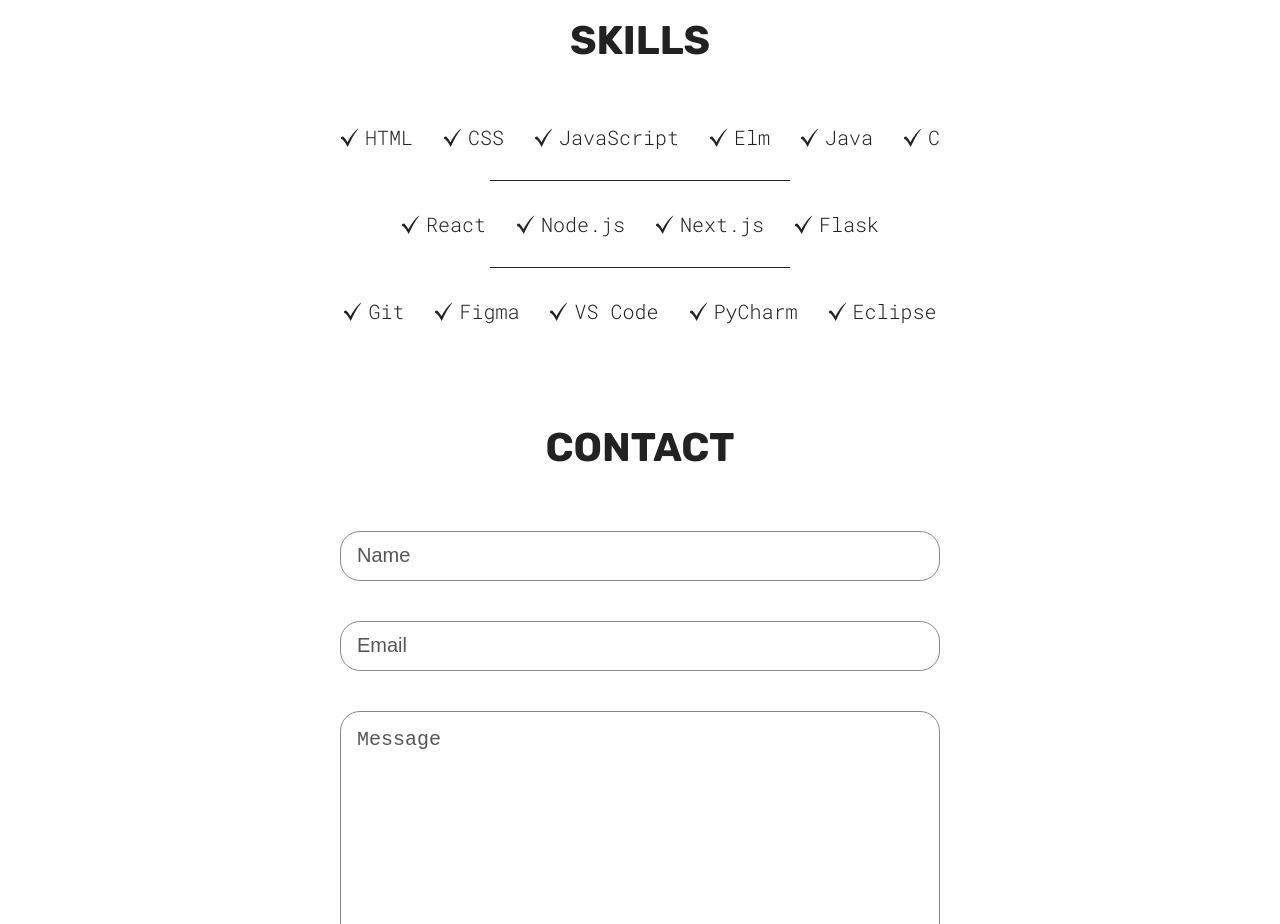
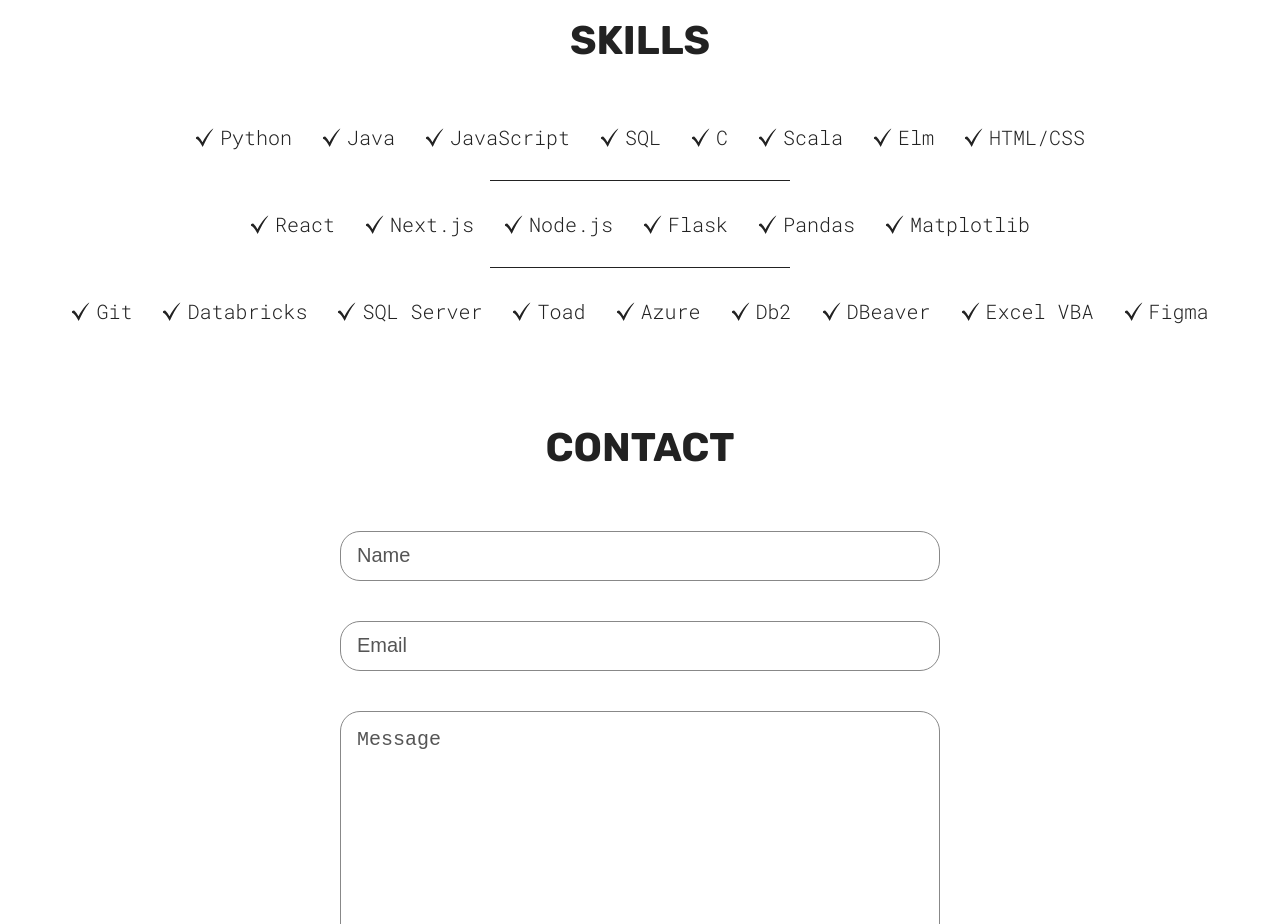
Before and after one commit to bhumika-gupta/personal-site, a React (Vite) app: page / in a window 1280 px wide. Shown: the part 2000-2924 px from the top of the page. Built offline with nearby package versions, Linux system fonts and the light colour scheme.

Commit message:
update skills

```diff
--- a/src/sections/Skills/Skills.jsx
+++ b/src/sections/Skills/Skills.jsx
@@ -14,27 +14,35 @@ function Skills() {
         <section id="skills" className={styles.container}>
             <h1 className="sectionTitle">Skills</h1>
             <div className={styles.skillList}>
-                <SkillList src={checkMarkIcon} skill="HTML" />
-                <SkillList src={checkMarkIcon} skill="CSS" />
+                <SkillList src={checkMarkIcon} skill="Python" />
+                <SkillList src={checkMarkIcon} skill="Java" />
                 <SkillList src={checkMarkIcon} skill="JavaScript" />
+                <SkillList src={checkMarkIcon} skill="SQL" />
+                <SkillList src={checkMarkIcon} skill="C" />
+                <SkillList src={checkMarkIcon} skill="Scala" />
                 <SkillList src={checkMarkIcon} skill="Elm" />
-                <SkillList src={checkMarkIcon} skill="Java" />
-                <SkillList src={checkMarkIcon} skill="C" />
+                <SkillList src={checkMarkIcon} skill="HTML/CSS" />
             </div>
             <hr />
             <div className={styles.skillList}>
                 <SkillList src={checkMarkIcon} skill="React" />
+                <SkillList src={checkMarkIcon} skill="Next.js" />
                 <SkillList src={checkMarkIcon} skill="Node.js" />
-                <SkillList src={checkMarkIcon} skill="Next.js" />
                 <SkillList src={checkMarkIcon} skill="Flask" />
+                <SkillList src={checkMarkIcon} skill="Pandas" />
+                <SkillList src={checkMarkIcon} skill="Matplotlib" />
             </div>
             <hr />
             <div className={styles.skillList}>
                 <SkillList src={checkMarkIcon} skill="Git" />
+                <SkillList src={checkMarkIcon} skill="Databricks" />
+                <SkillList src={checkMarkIcon} skill="SQL Server" />
+                <SkillList src={checkMarkIcon} skill="Toad" />
+                <SkillList src={checkMarkIcon} skill="Azure" />
+                <SkillList src={checkMarkIcon} skill="Db2" />
+                <SkillList src={checkMarkIcon} skill="DBeaver" />
+                <SkillList src={checkMarkIcon} skill="Excel VBA" />
                 <SkillList src={checkMarkIcon} skill="Figma" />
-                <SkillList src={checkMarkIcon} skill="VS Code" />
-                <SkillList src={checkMarkIcon} skill="PyCharm" />
-                <SkillList src={checkMarkIcon} skill="Eclipse" />
             </div>
         </section>
     )
```
